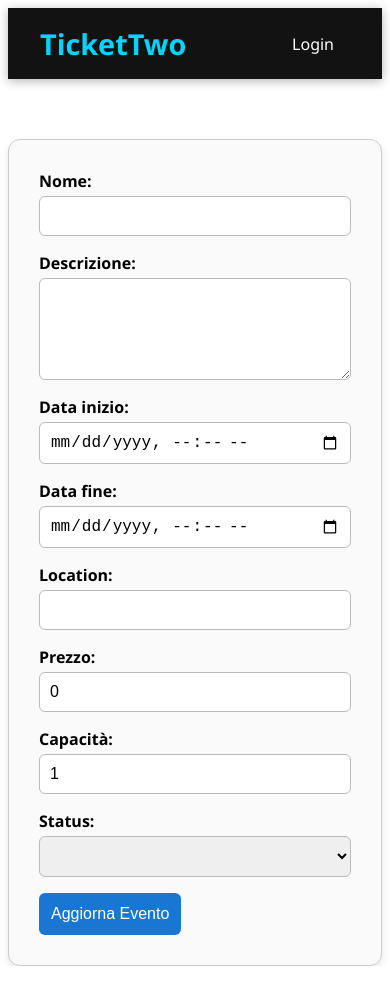
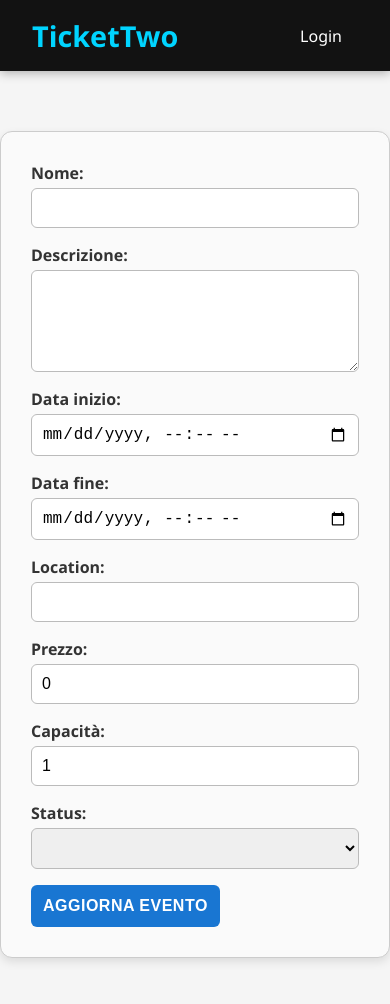
Before and after one commit to giusy03-cloud/frontAngularEA, an Angular app: page /events/edit/1 in a window 390 px wide. Shown: the top 1004 px of the page. Before the commit the page ends 966 px from the top, so only its background shows below. Built offline with nearby package versions, Linux system fonts and the light colour scheme; no server answers.

Commit message:
aggiunta profilo, devo aggiustare recensioni di eventi

```diff
--- a/src/app/app.routes.ts
+++ b/src/app/app.routes.ts
@@ -98,6 +98,12 @@ export const routes: Routes = [
   },
 
 
+  {
+    path: 'profile',
+    loadComponent: () => import('./feature/profile/profile.component').then(m => m.ProfileComponent)
+  },
+
+
 
 
 ];
--- a/src/app/feature/events/event-details/event-details.component.html
+++ b/src/app/feature/events/event-details/event-details.component.html
@@ -6,8 +6,16 @@
   <p><strong>Descrizione:</strong> {{ event.description }}</p>
 
   <button class="back-button" (click)="goBack()">Torna indietro</button>
+  <button class="book-button" (click)="bookEvent()">Prenota</button>
 
-  <button class="book-button" (click)="bookEvent()">Prenota</button>
+  <!-- 🔽 Blocchi per recensioni -->
+  <ng-container *ngIf="!checkInProgress">
+    <app-reviews *ngIf="event?.id" [eventId]="event.id!" [canReview]="canReview"></app-reviews>
+
+    <div *ngIf="!canReview" style="margin-top: 10px; color: gray;">
+      <p>Non puoi recensire questo evento (o non l’hai prenotato, o non è ancora avvenuto).</p>
+    </div>
+  </ng-container>
 </div>
 
 <div *ngIf="!event">
--- a/src/app/feature/events/event-details/event-details.component.ts
+++ b/src/app/feature/events/event-details/event-details.component.ts
@@ -6,22 +6,27 @@ import { AuthService } from '../../../services/auth.service';
 import { BookingService } from '../../../services/booking.service';
 import { Event } from '../../../models/event.model';
 import { Location } from '@angular/common';
+import { ReviewService} from '../../../services/review.service';
+import {ReviewsComponent} from '../../reviews/reviews.component';
 
 @Component({
   selector: 'app-event-details',
   templateUrl: './event-details.component.html',
   styleUrls: ['./event-details.component.css'],
   standalone: true,
-  imports: [CommonModule]
+  imports: [CommonModule, ReviewsComponent]
 })
 export class EventDetailsComponent implements OnInit {
   event?: Event;
+  canReview = false;
+  checkInProgress = true;
 
   constructor(
     private route: ActivatedRoute,
     private eventService: EventService,
     private authService: AuthService,
     private bookingService: BookingService,
+    private reviewService: ReviewService,
     private location: Location,
     private router: Router
   ) {}
@@ -33,16 +38,35 @@ export class EventDetailsComponent implements OnInit {
   ngOnInit(): void {
     const id = this.route.snapshot.paramMap.get('id');
     if (id) {
-      this.eventService.getEventById(+id).subscribe({
+      const eventId = +id;
+      this.eventService.getEventById(eventId).subscribe({
         next: (data) => {
           this.event = data;
+
+          const userId = this.authService.getUserId();
+          if (userId) {
+            this.reviewService.canUserReview(userId, eventId).subscribe({
+              next: (response) => {
+                this.canReview = response;
+                this.checkInProgress = false;
+              },
+              error: () => {
+                this.canReview = false;
+                this.checkInProgress = false;
+              }
+            });
+          } else {
+            this.checkInProgress = false;
+          }
         },
         error: (err) => {
           console.error('Errore nel caricamento evento:', err);
+          this.checkInProgress = false;
         }
       });
     }
   }
+
 
   bookEvent(): void {
     if (!this.authService.isAuthenticated()) {
--- a/src/app/feature/my-bookings/my-bookings.component.html
+++ b/src/app/feature/my-bookings/my-bookings.component.html
@@ -1,14 +1,23 @@
-<div *ngIf="loading">Caricamento prenotazioni...</div>
-<div *ngIf="error">{{ error }}</div>
-
-<div *ngIf="!loading && !error && bookings.length === 0">
-  Nessuna prenotazione trovata.
+<div>
+  <label>
+    <input type="radio" name="filter" value="all" [(ngModel)]="filter" /> Tutti
+  </label>
+  <label>
+    <input type="radio" name="filter" value="past" [(ngModel)]="filter" /> Già avvenuti
+  </label>
+  <label>
+    <input type="radio" name="filter" value="upcoming" [(ngModel)]="filter" /> Da avvenire
+  </label>
 </div>
 
-<ul *ngIf="bookings.length > 0">
-  <li *ngFor="let booking of bookings">
-    Evento ID: {{ booking.eventId }} | Data prenotazione: {{ booking.bookingTime | date:'short' }}
-    <button *ngIf="booking.id !== undefined" (click)="deleteBooking(booking.id)">Elimina</button>
+<input [(ngModel)]="searchTerm" placeholder="Cerca evento..." />
 
+<ul>
+  <li *ngFor="let booking of filteredBookings()">
+    <strong>{{ getEventName(booking.eventId) }}</strong><br>
+    <button *ngIf="isEventPast(booking.eventId)" (click)="goToReview(booking.eventId)">
+      Recensisci evento
+    </button>
+    <button (click)="deleteBooking(booking.eventId)">Cancella</button>
   </li>
 </ul>
--- a/src/app/feature/reviews/reviews.component.ts
+++ b/src/app/feature/reviews/reviews.component.ts
@@ -12,7 +12,9 @@ import {Component, Input, OnInit} from '@angular/core';
   `
 })
 export class ReviewsComponent implements OnInit {
-  eventId: number = 12; // ID di test
+  @Input() eventId!: number;
+  @Input() canReview: boolean = false;
+
 
   ngOnInit() {
 
--- a/src/app/services/event.service.ts
+++ b/src/app/services/event.service.ts
@@ -14,6 +14,7 @@ export class EventService {
 
   private getAuthHeaders(): HttpHeaders {
     const token = this.authService.getToken();
+    console.log('Token usato per gli eventi:', token);
     return token ? new HttpHeaders().set('Authorization', `Bearer ${token}`) : new HttpHeaders();
   }
 
@@ -28,9 +29,6 @@ export class EventService {
 
 
 
-
-
-  // 🔄 AGGIORNATO
   searchByNamePaged(name: string, page: number, size: number): Observable<{ content: Event[], totalElements: number }> {
     const params = new HttpParams()
       .set('name', name)
@@ -81,7 +79,4 @@ export class EventService {
     return this.http.get<Event>(`${this.baseUrl}/${id}`, { headers });
   }
 
-  getEvents(): Observable<any[]> {
-    return this.http.get<any[]>(`${this.baseUrl}`);
-  }
 }
--- a/src/app/services/review.service.ts
+++ b/src/app/services/review.service.ts
@@ -33,4 +33,14 @@ export class ReviewService {
       headers: { 'Content-Type': 'application/x-www-form-urlencoded' }
     });
   }
+
+  canUserReview(userId: number, eventId: number): Observable<boolean> {
+    const token = localStorage.getItem('token');
+    const headers = {
+      'Authorization': `Bearer ${token}`
+    };
+
+    return this.http.get<boolean>(`/api/reviews/can-review?userId=${userId}&eventId=${eventId}`, { headers });
+  }
+
 }
--- a/src/styles.css
+++ b/src/styles.css
@@ -1,4 +1,162 @@
-/* You can add global styles to this file, and also import other style files */
+/* styles.css - Stile TicketOne Unificato */
+:root {
+  --ticketone-red: #e2001a;
+  --ticketone-dark: #333333;
+  --ticketone-light: #f5f5f5;
+  --ticketone-white: #ffffff;
+  --ticketone-blue: #0066cc;
+  --ticketone-gray: #6c757d;
+}
 
-html, body { height: 100%; }
-body {font-family: 'Segoe UI', 'Roboto', 'Helvetica Neue', sans-serif;}
+/* Stile Base */
+body {
+  font-family: 'Segoe UI', Tahoma, Geneva, Verdana, sans-serif;
+  background-color: var(--ticketone-light);
+  color: var(--ticketone-dark);
+  margin: 0;
+  padding: 0;
+}
+
+h1, h2, h3 {
+  color: var(--ticketone-dark);
+}
+
+/* Card Eventi */
+.event-card,
+.event-details,
+form,
+mat-card {
+  background: var(--ticketone-white);
+  border-radius: 12px;
+  box-shadow: 0 5px 15px rgba(0,0,0,0.1);
+  margin: 1.5rem auto;
+  padding: 1.5rem;
+  max-width: 600px;
+}
+
+.event-details h2,
+.carousel-title {
+  color: var(--ticketone-red);
+  margin-bottom: 1.5rem;
+  font-size: 1.8rem;
+}
+
+/* Bottoni */
+button,
+.back-button,
+.book-button,
+.details-button,
+.modal-buttons button {
+  background-color: var(--ticketone-red);
+  color: var(--ticketone-white);
+  border: none;
+  border-radius: 6px;
+  padding: 0.75rem 1.5rem;
+  font-weight: 600;
+  cursor: pointer;
+  transition: all 0.3s ease;
+  text-transform: uppercase;
+  font-size: 0.9rem;
+  letter-spacing: 0.5px;
+}
+
+button:hover,
+.back-button:hover,
+.book-button:hover,
+.details-button:hover {
+  background-color: #c00016;
+  transform: translateY(-1px);
+}
+
+.back-button {
+  background-color: var(--ticketone-gray);
+}
+
+/* Form */
+form {
+  display: flex;
+  flex-direction: column;
+  gap: 1.2rem;
+}
+
+input,
+select,
+textarea {
+  padding: 0.8rem;
+  border: 1px solid #ddd;
+  border-radius: 6px;
+  font-size: 1rem;
+  transition: border 0.3s;
+}
+
+input:focus,
+select:focus,
+textarea:focus {
+  border-color: var(--ticketone-red);
+  outline: none;
+}
+
+/* Carousel */
+#carousel-container {
+  background: linear-gradient(to right, #f8f9fa, #ffffff);
+  border-radius: 16px;
+  padding: 2rem;
+  margin: 2rem auto;
+}
+
+.carousel-track {
+  display: flex;
+  gap: 1.5rem;
+  padding: 1rem 0;
+}
+
+.image-placeholder {
+  background-color: #e9ecef;
+  color: #adb5bd;
+}
+
+/* Tabella */
+table {
+  width: 100%;
+  border-collapse: collapse;
+  background: var(--ticketone-white);
+}
+
+th {
+  background-color: var(--ticketone-red);
+  color: var(--ticketone-white);
+  padding: 1rem;
+}
+
+td {
+  padding: 0.75rem 1rem;
+  border-bottom: 1px solid #eee;
+}
+
+tr:hover {
+  background-color: #f9f9f9;
+}
+
+/* Modal */
+.modal-overlay {
+  background-color: rgba(0, 0, 0, 0.7);
+}
+
+.modal-content {
+  max-width: 400px;
+  border-radius: 12px;
+}
+
+/* Responsive */
+@media (max-width: 768px) {
+  .event-card,
+  .event-details,
+  form {
+    margin: 1rem;
+    padding: 1rem;
+  }
+
+  .carousel-track {
+    gap: 1rem;
+  }
+}
```
Also changed, not shown: src/app/feature/my-bookings/my-bookings.component.ts (+55 -16 lines), 1 other file (tests, documents, lock files or other folders).
